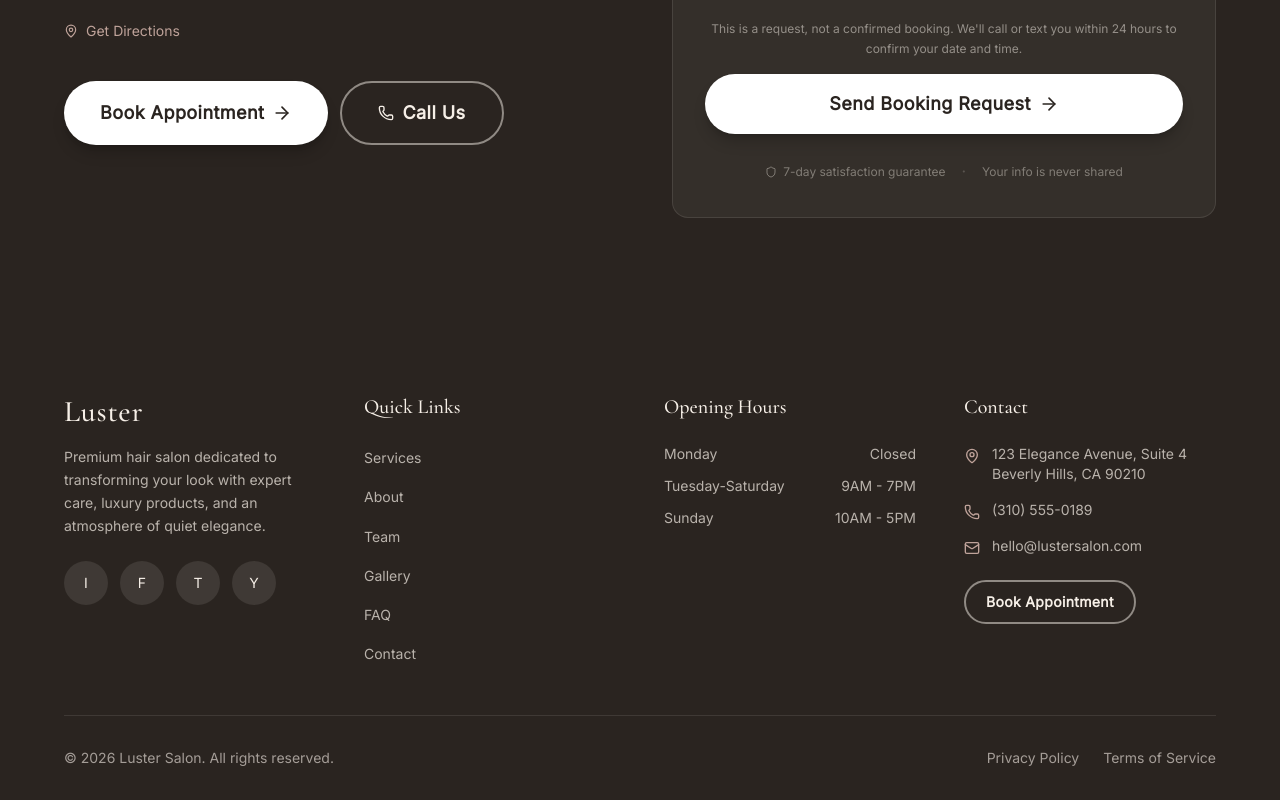
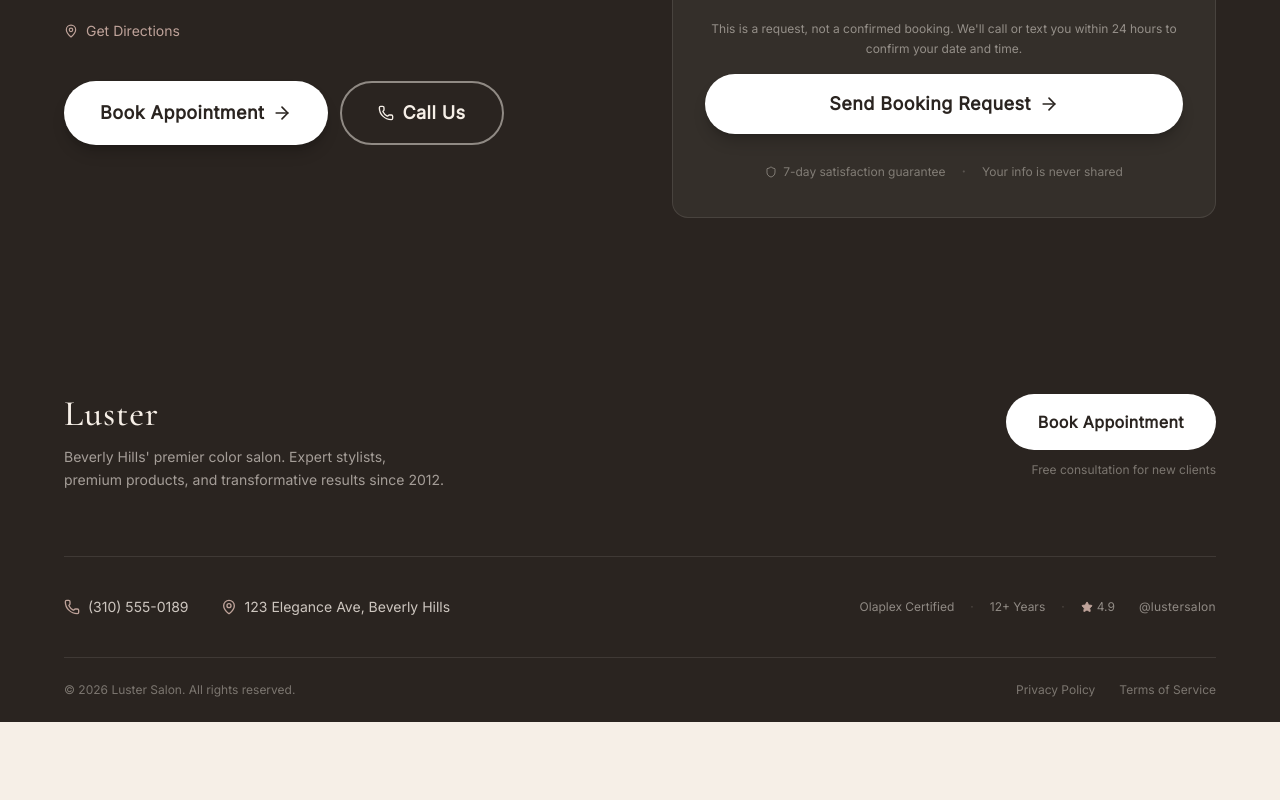
Before and after one commit to dipindasme-cloud/luster-hair-salon, a Next.js app: page / in a window 1280 px wide. Shown: the part 9330-10130 px from the top of the page. After the commit the page ends 10052 px from the top, so only its background shows below. Built offline with nearby package versions, Linux system fonts and the light colour scheme.

Commit message:
refine: redesigned footer — minimal 3-row layout, prominent CTA, trust badges, mobile-friendly

```diff
--- a/src/components/sections/Footer.tsx
+++ b/src/components/sections/Footer.tsx
@@ -1,14 +1,6 @@
 "use client";
 
-import { MapPin, Phone, Mail } from "lucide-react";
-import { Button } from "@/components/ui/Button";
-
-const socialLinks = [
-  { label: "Instagram", href: "#" },
-  { label: "Facebook", href: "#" },
-  { label: "Twitter", href: "#" },
-  { label: "YouTube", href: "#" },
-];
+import { Phone, MapPin, Star } from "lucide-react";
 
 export function Footer() {
   const scrollToTop = (e: React.MouseEvent) => {
@@ -16,90 +8,95 @@ export function Footer() {
     window.scrollTo({ top: 0, behavior: "smooth" });
   };
 
+  const scrollToContact = () => {
+    document.getElementById("contact")?.scrollIntoView({ behavior: "smooth" });
+  };
+
   return (
-    <footer className="bg-foreground text-background pt-16 pb-24 md:pb-8 px-4 sm:px-6 md:px-8 lg:px-12 xl:px-16">
+    <footer className="bg-foreground text-background px-4 sm:px-6 md:px-8 lg:px-12 xl:px-16">
       <div className="max-w-7xl mx-auto">
-        <div className="grid md:grid-cols-2 lg:grid-cols-4 gap-12 pb-12 border-b border-background/10">
+        {/* Top: Brand + CTA */}
+        <div className="py-12 md:py-16 border-b border-background/10">
+          <div className="grid md:grid-cols-2 gap-8 md:gap-12 items-start">
             <div>
-            <a href="#top" onClick={scrollToTop} className="text-3xl font-serif font-medium tracking-wide mb-4 block">
+              <a
+                href="#top"
+                onClick={scrollToTop}
+                className="text-3xl md:text-4xl font-serif font-medium tracking-wide block mb-3"
+              >
                 Luster
               </a>
-            <p className="text-background/70 text-sm leading-relaxed mb-6">
-              Premium hair salon dedicated to transforming your look with expert care,
-              luxury products, and an atmosphere of quiet elegance.
+              <p className="text-background/60 text-sm leading-relaxed max-w-sm">
+                Beverly Hills&apos; premier color salon. Expert stylists, premium products, and transformative results since 2012.
               </p>
-            <div className="flex gap-3">
-              {socialLinks.map((social) => (
-                <a
-                  key={social.label}
-                  href={social.href}
-                  aria-label={social.label}
-                  className="w-11 h-11 rounded-full bg-background/10 flex items-center justify-center hover:bg-accent-soft/30 transition-colors text-sm font-medium"
+            </div>
+
+            <div className="md:text-right">
+              <button
+                onClick={scrollToContact}
+                className="w-full md:w-auto inline-flex items-center justify-center px-8 py-4 bg-white text-foreground font-semibold tracking-wide rounded-full hover:bg-accent-soft hover:text-white transition-all duration-300 text-base min-h-[48px]"
               >
-                  {social.label[0]}
-                </a>
-              ))}
+                Book Appointment
+              </button>
+              <p className="text-background/40 text-xs mt-3">
+                Free consultation for new clients
+              </p>
+            </div>
           </div>
         </div>
 
-          <div>
-            <h4 className="font-serif text-lg mb-6">Quick Links</h4>
-            <ul className="space-y-3">
-              {["Services", "About", "Team", "Gallery", "FAQ", "Contact"].map((link) => (
-                <li key={link}>
-                  <a href={`#${link.toLowerCase()}`} className="text-background/70 hover:text-accent-soft transition-colors text-sm">
-                    {link}
+        {/* Middle: Contact + Trust + Social */}
+        <div className="py-8 md:py-10 border-b border-background/10">
+          <div className="flex flex-col md:flex-row md:items-center md:justify-between gap-6">
+            {/* Contact */}
+            <div className="flex flex-col sm:flex-row gap-4 sm:gap-8">
+              <a
+                href="tel:+13105550189"
+                className="flex items-center gap-2 text-background/80 hover:text-white transition-colors group"
+              >
+                <Phone className="w-4 h-4 text-accent-soft group-hover:text-accent-soft transition-colors" />
+                <span className="text-sm">(310) 555-0189</span>
               </a>
-                </li>
-              ))}
-            </ul>
+              <a
+                href="https://maps.google.com/?q=123+Elegance+Avenue+Beverly+Hills+CA+90210"
+                target="_blank"
+                rel="noopener noreferrer"
+                className="flex items-center gap-2 text-background/80 hover:text-white transition-colors group"
+              >
+                <MapPin className="w-4 h-4 text-accent-soft group-hover:text-accent-soft transition-colors" />
+                <span className="text-sm">123 Elegance Ave, Beverly Hills</span>
+              </a>
             </div>
 
-          <div>
-            <h4 className="font-serif text-lg mb-6">Opening Hours</h4>
-            <ul className="space-y-3 text-sm text-background/70">
-              <li className="flex flex-col sm:flex-row sm:justify-between gap-1">
-                <span>Monday</span>
-                <span className="sm:text-right">Closed</span>
-              </li>
-              <li className="flex flex-col sm:flex-row sm:justify-between gap-1">
-                <span>Tuesday-Saturday</span>
-                <span className="sm:text-right">9AM - 7PM</span>
-              </li>
-              <li className="flex flex-col sm:flex-row sm:justify-between gap-1">
-                <span>Sunday</span>
-                <span className="sm:text-right">10AM - 5PM</span>
-              </li>
-            </ul>
+            {/* Trust + Social */}
+            <div className="flex items-center gap-6">
+              <div className="flex items-center gap-4 text-xs text-background/50">
+                <span>Olaplex Certified</span>
+                <span className="text-background/20">·</span>
+                <span>12+ Years</span>
+                <span className="text-background/20">·</span>
+                <span className="flex items-center gap-1">
+                  <Star className="w-3 h-3 fill-accent-soft text-accent-soft" />
+                  4.9
+                </span>
               </div>
-
-          <div>
-            <h4 className="font-serif text-lg mb-6">Contact</h4>
-            <ul className="space-y-4 text-sm text-background/70">
-              <li className="flex gap-3">
-                <MapPin className="w-4 h-4 text-accent-soft flex-shrink-0 mt-1" />
-                <span>123 Elegance Avenue, Suite 4<br />Beverly Hills, CA 90210</span>
-              </li>
-              <li className="flex gap-3">
-                <Phone className="w-4 h-4 text-accent-soft flex-shrink-0 mt-1" />
-                <a href="tel:+13105550189" className="hover:text-accent-soft transition-colors">(310) 555-0189</a>
-              </li>
-              <li className="flex gap-3">
-                <Mail className="w-4 h-4 text-accent-soft flex-shrink-0 mt-1" />
-                <a href="mailto:hello@lustersalon.com" className="hover:text-accent-soft transition-colors">hello@lustersalon.com</a>
-              </li>
-            </ul>
-            <Button variant="outlineLight" size="sm" className="mt-6">
-              Book Appointment
-            </Button>
+              <a
+                href="#"
+                aria-label="Follow us on Instagram"
+                className="text-xs text-background/50 hover:text-accent-soft transition-colors font-medium tracking-wide"
+              >
+                @lustersalon
+              </a>
+            </div>
           </div>
         </div>
 
-        <div className="pt-8 flex flex-col md:flex-row justify-between items-center gap-4 text-sm text-background/60">
+        {/* Bottom: Copyright + Legal */}
+        <div className="py-6 flex flex-col sm:flex-row justify-between items-center gap-3 text-xs text-background/40">
           <p>&copy; {new Date().getFullYear()} Luster Salon. All rights reserved.</p>
           <div className="flex gap-6">
-            <a href="#" className="hover:text-background/80 transition-colors">Privacy Policy</a>
-            <a href="#" className="hover:text-background/80 transition-colors">Terms of Service</a>
+            <a href="#" className="hover:text-background/60 transition-colors">Privacy Policy</a>
+            <a href="#" className="hover:text-background/60 transition-colors">Terms of Service</a>
           </div>
         </div>
       </div>
```
Lines whose indentation alone changed are shown as unchanged.
